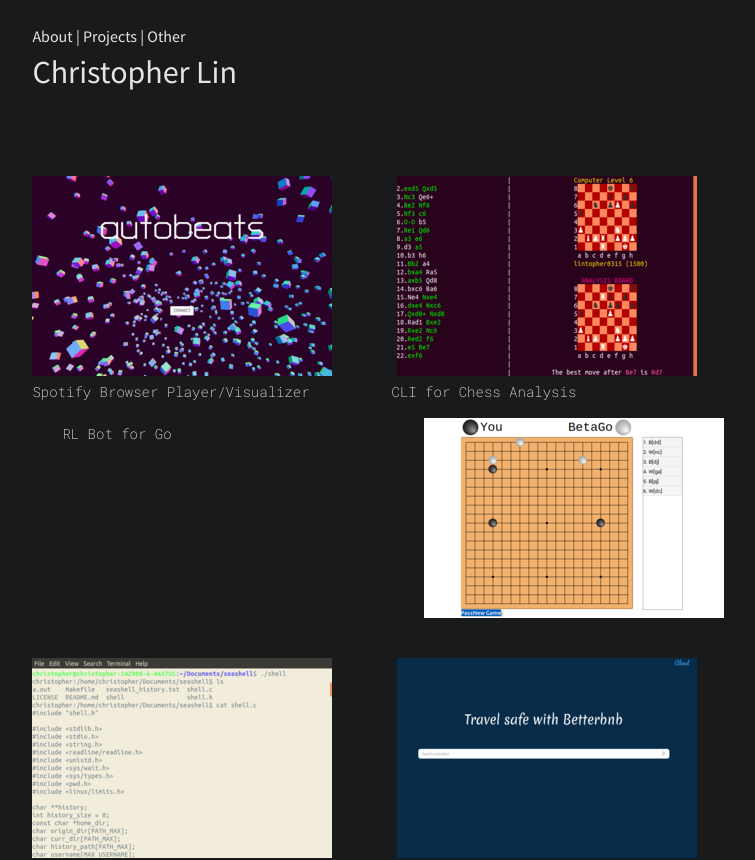
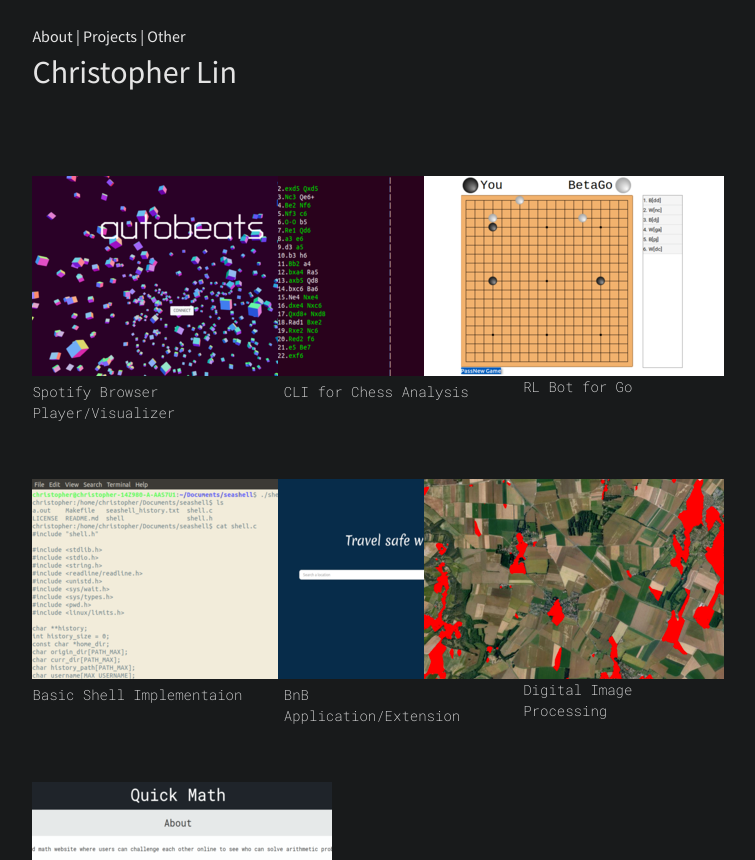
Before and after one commit to lintopher0315/lintopher-me, a React (Create React App) app: page / in a window 1280 px wide. Shown: the top 860 px of the page, without its empty margins (262-1017 px from the left). Built offline with nearby package versions, Linux system fonts and the light colour scheme.

Commit message:
added minimal responsiveness

```diff
--- a/package.json
+++ b/package.json
@@ -10,6 +10,7 @@
     "react": "^16.13.1",
     "react-bootstrap": "^1.2.2",
     "react-dom": "^16.13.1",
+    "react-responsive": "^8.1.0",
     "react-router-dom": "^5.2.0",
     "react-scripts": "3.4.1"
   },
--- a/src/components/Home.js
+++ b/src/components/Home.js
@@ -24,7 +24,7 @@ function Home() {
     let grid = IMGS.map((img, i) => {
         return (
             <Row id="row" key={i}>
-                <Col id="left-col">
+                <Col id="left-col" xs={12} sm={12} md={4}>
                     {img[0]!==null ? <img src={require(`./../res/${img[0]}`)} id="left-img"/> : <div></div>}
                     <div id="card-desc" style={{paddingLeft: '3px'}}>
                         {DESCS[i][0]}
@@ -33,7 +33,7 @@ function Home() {
                         <p>{TITLES[i][0]}</p>
                     </div>
                 </Col>
-                <Col>
+                <Col xs={12} sm={12} md={4}>
                     {img[1]!==null ? <img src={require(`./../res/${img[1]}`)} id="center-img"/> : <div></div>}
                     <div id="card-desc" style={{paddingLeft: '12px'}}>
                         {DESCS[i][1]}
@@ -42,7 +42,7 @@ function Home() {
                         <p id="card-title-text-mid">{TITLES[i][1]}</p>
                     </div>
                 </Col>
-                <Col id="right-col">
+                <Col id="right-col" xs={12} sm={12} md={4}>
                     {img[2]!==null ? <img src={require(`./../res/${img[2]}`)} id="right-img"/> : <div></div>}
                     <div id="card-desc" style={{paddingLeft: '24px'}}>
                         {DESCS[i][2]}
@@ -56,9 +56,11 @@ function Home() {
     })
 
     return (
-        <Container fluid>
-            {grid}
-        </Container>
+        <div>
+            <Container fluid>
+                {grid}
+            </Container>
+        </div>
     )
 }
 
```
Also changed, not shown: 1 other file (tests, documents, lock files or other folders).
